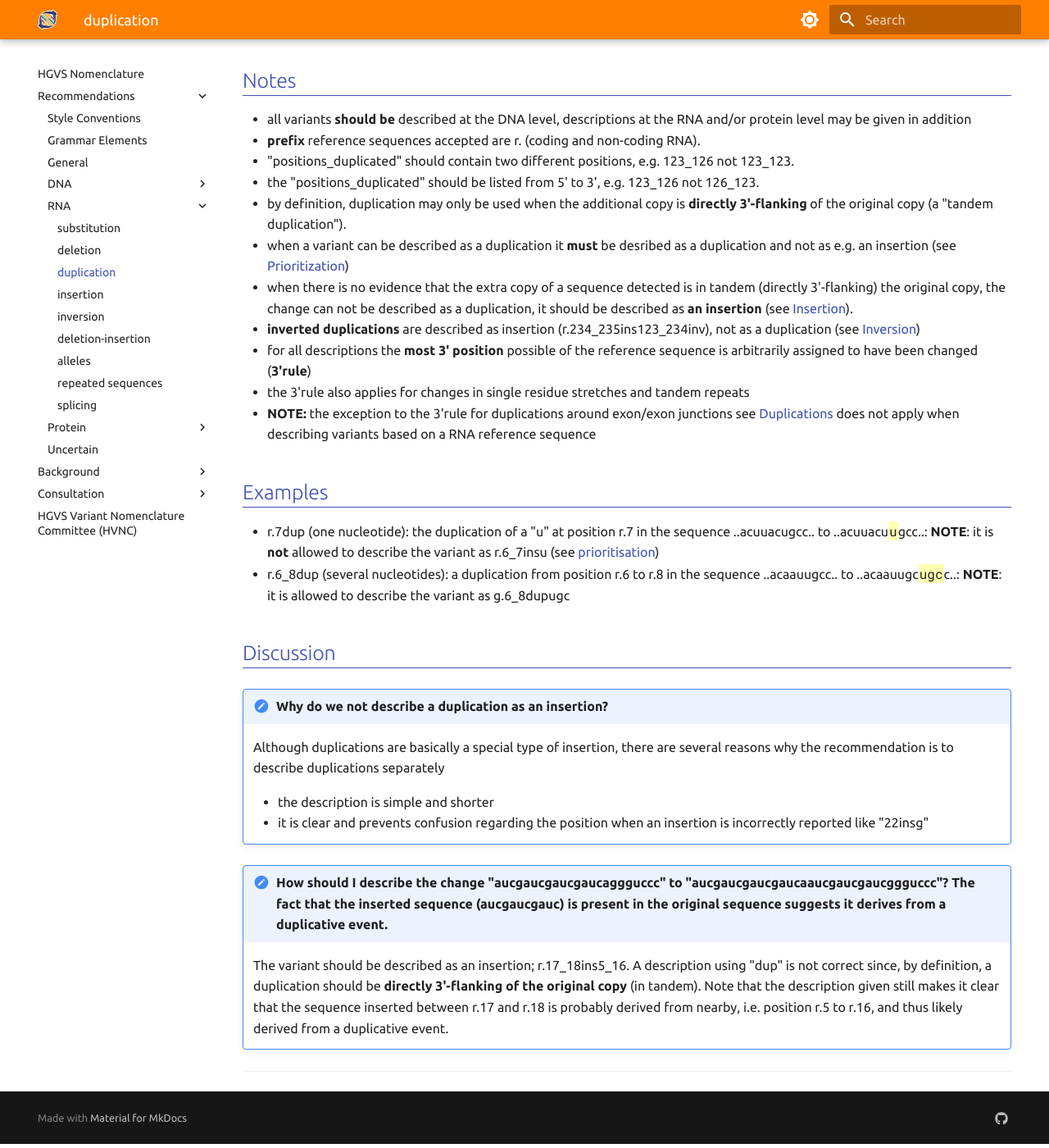
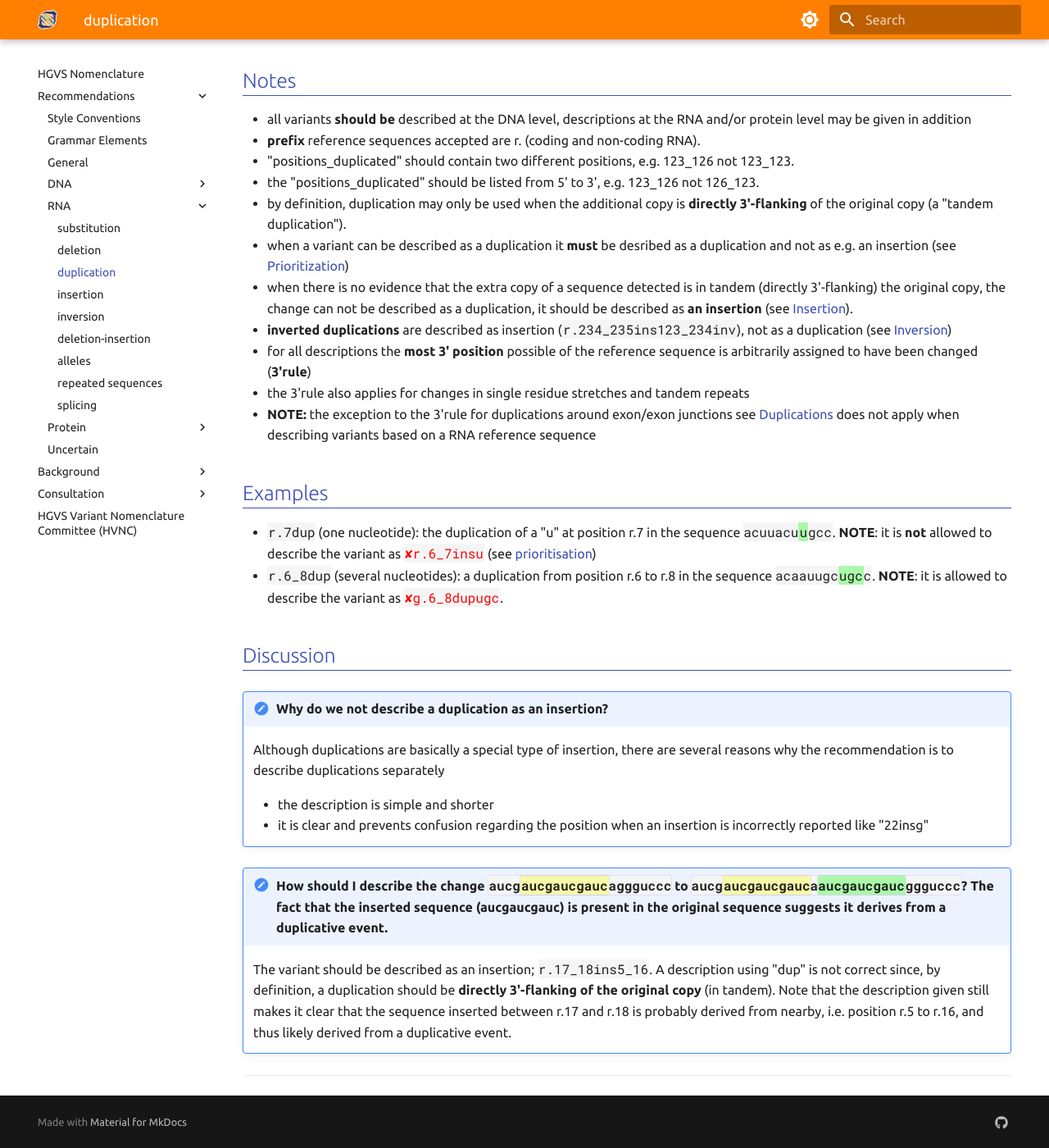
Before and after one commit to HGVSnomenclature/hgvs-nomenclature, an MkDocs documentation site: the page built from docs/recommendations/RNA/duplication.md, in a window 1280 px wide and 1400 px high, scrolled down 503 px. Shown: the whole window at 82% size. Built offline with MkDocs 1.6.1 and Material for MkDocs 9.7.7, drawn with Linux system fonts in a browser that asks for light colours.

Commit message:
Update the formatting of the RNA duplication page.

```diff
--- a/docs/recommendations/RNA/duplication.md
+++ b/docs/recommendations/RNA/duplication.md
@@ -24,15 +24,15 @@ bin/pull-syntax -f docs/syntax.yaml rna.duplication
 - by definition, duplication may only be used when the additional copy is **directly 3'-flanking** of the original copy (a "tandem duplication").
   - when a variant can be described as a duplication it **must** be desribed as a duplication and not as e.g. an insertion (see [Prioritization](../general.md))
   - when there is no evidence that the extra copy of a sequence detected is in tandem (directly 3'-flanking) the original copy, the change can not be described as a duplication, it should be described as **an insertion** (see [Insertion](insertion.md)).
-  - **inverted duplications** are described as insertion (r.234_235ins123_234inv), not as a duplication (see [Inversion](inversion.md))
+  - **inverted duplications** are described as insertion (`r.234_235ins123_234inv`), not as a duplication (see [Inversion](inversion.md))
 - for all descriptions the **most 3' position** possible of the reference sequence is arbitrarily assigned to have been changed (**3'rule**)
   - the 3'rule also applies for changes in single residue stretches and tandem repeats
   - **NOTE:** the exception to the 3'rule for duplications around exon/exon junctions see [Duplications](../DNA/duplication.md) does not apply when describing variants based on a RNA reference sequence
 
 ## Examples
 
-- r.7dup (one nucleotide): the duplication of a "u" at position r.7 in the sequence ..acuuacugcc.. to ..acuuacu<code class="spot1">u</code>gcc..: **NOTE**: it is **not** allowed to describe the variant as r.6_7insu (see [prioritisation](../general.md))
-- r.6_8dup (several nucleotides): a duplication from position r.6 to r.8 in the sequence ..acaauugcc.. to ..acaauugc<code class="spot1">ugc</code>c..: **NOTE**: it is allowed to describe the variant as g.6_8dupugc
+- `r.7dup` (one nucleotide): the duplication of a "u" at position r.7 in the sequence <code>acuuacu<code class="ins">u</code>gcc</code>. **NOTE**: it is **not** allowed to describe the variant as <code class="invalid">r.6_7insu</code> (see [prioritisation](../general.md))
+- `r.6_8dup` (several nucleotides): a duplication from position r.6 to r.8 in the sequence <code>acaauugc<code class="ins">ugc</code>c</code>. **NOTE**: it is allowed to describe the variant as <code class="invalid">g.6_8dupugc</code>.
 
 ## Discussion
 
@@ -43,8 +43,8 @@ bin/pull-syntax -f docs/syntax.yaml rna.duplication
     - the description is simple and shorter
     - it is clear and prevents confusion regarding the position when an insertion is incorrectly reported like "22insg"
 
-!!! note "How should I describe the change "aucg**aucgaucgauc**aggguccc" to "aucg**aucgaucgauc**a**aucgaucgauc**ggguccc"? The fact that the inserted sequence (aucgaucgauc) is present in the original sequence suggests it derives from a duplicative event."
+!!! note "How should I describe the change <code>aucg<code class="spot1">aucgaucgauc</code>aggguccc</code> to <code>aucg<code class="spot1">aucgaucgauc</code>a<code class="ins">aucgaucgauc</code>ggguccc</code>? The fact that the inserted sequence (aucgaucgauc) is present in the original sequence suggests it derives from a duplicative event."
 
-    The variant should be described as an insertion; r.17_18ins5_16. A description using "dup" is not correct since, by definition, a duplication should be **directly 3'-flanking of the original copy** (in tandem). Note that the description given still makes it clear that the sequence inserted between r.17 and r.18 is probably derived from nearby, i.e. position r.5 to r.16, and thus likely derived from a duplicative event.
+    The variant should be described as an insertion; `r.17_18ins5_16`. A description using "dup" is not correct since, by definition, a duplication should be **directly 3'-flanking of the original copy** (in tandem). Note that the description given still makes it clear that the sequence inserted between r.17 and r.18 is probably derived from nearby, i.e. position r.5 to r.16, and thus likely derived from a duplicative event.
 
 ---
```
